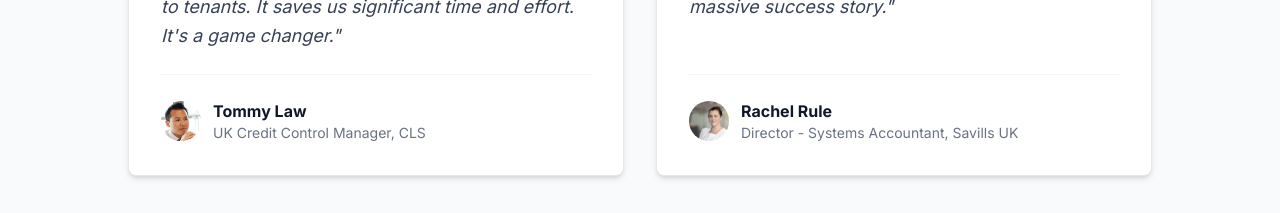
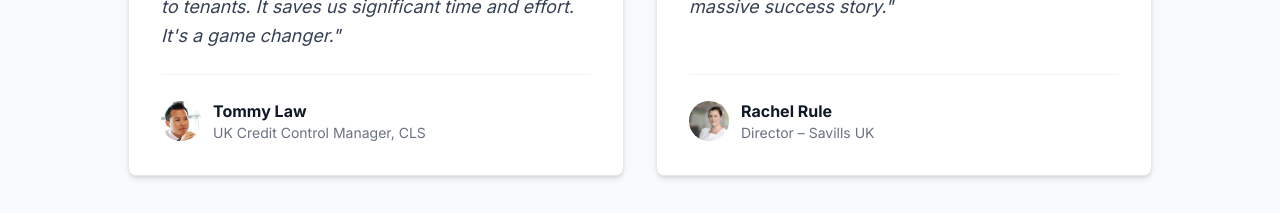
Before and after one commit to Growth-Experts/ebox-website, a React (Vite) app: page / in a window 1280 px wide. Shown: the part 5780-5993 px from the top of the page. Built offline with nearby package versions, Linux system fonts and the light colour scheme.

Commit message:
Update Rachel Rule's title to Director – Savills UK
Made-with: Cursor

```diff
--- a/pages/EConnectPage.tsx
+++ b/pages/EConnectPage.tsx
@@ -143,7 +143,7 @@ const EConnectPage: React.FC = () => {
                 <img src="/images/rachel-rule.jpeg" alt="Rachel Rule" className="w-10 h-10 rounded-full object-cover" />
                 <div>
                   <div className="font-bold text-gray-900">Rachel Rule</div>
-                  <div className="text-sm text-gray-500">Director, Systems Accountant, Savills UK</div>
+                  <div className="text-sm text-gray-500">Director – Savills UK</div>
                 </div>
               </div>
             </div>
--- a/pages/EFormsPage.tsx
+++ b/pages/EFormsPage.tsx
@@ -792,8 +792,7 @@ const EFormsPage: React.FC = () => {
                   <img src="/images/rachel-rule.jpeg" alt="Rachel Rule" className="w-12 h-12 rounded-full object-cover" />
                   <div>
                     <div className="font-bold text-gray-900 text-lg">Rachel Rule</div>
-                    <div className="text-gray-500">Director, Systems Accountant, Property Management</div>
-                    <div className="text-sm text-gray-400">Savills UK</div>
+                    <div className="text-gray-500">Director – Savills UK</div>
                   </div>
                 </div>
               </div>
--- a/pages/Home.tsx
+++ b/pages/Home.tsx
@@ -426,7 +426,7 @@ const Home: React.FC = () => {
                 <img src="/images/rachel-rule.jpeg" alt="Rachel Rule" className="w-10 h-10 rounded-full object-cover" />
                 <div>
                   <div className="font-bold text-gray-900">Rachel Rule</div>
-                  <div className="text-sm text-gray-500">Director - Systems Accountant, Savills UK</div>
+                  <div className="text-sm text-gray-500">Director – Savills UK</div>
                 </div>
               </div>
             </div>
```
